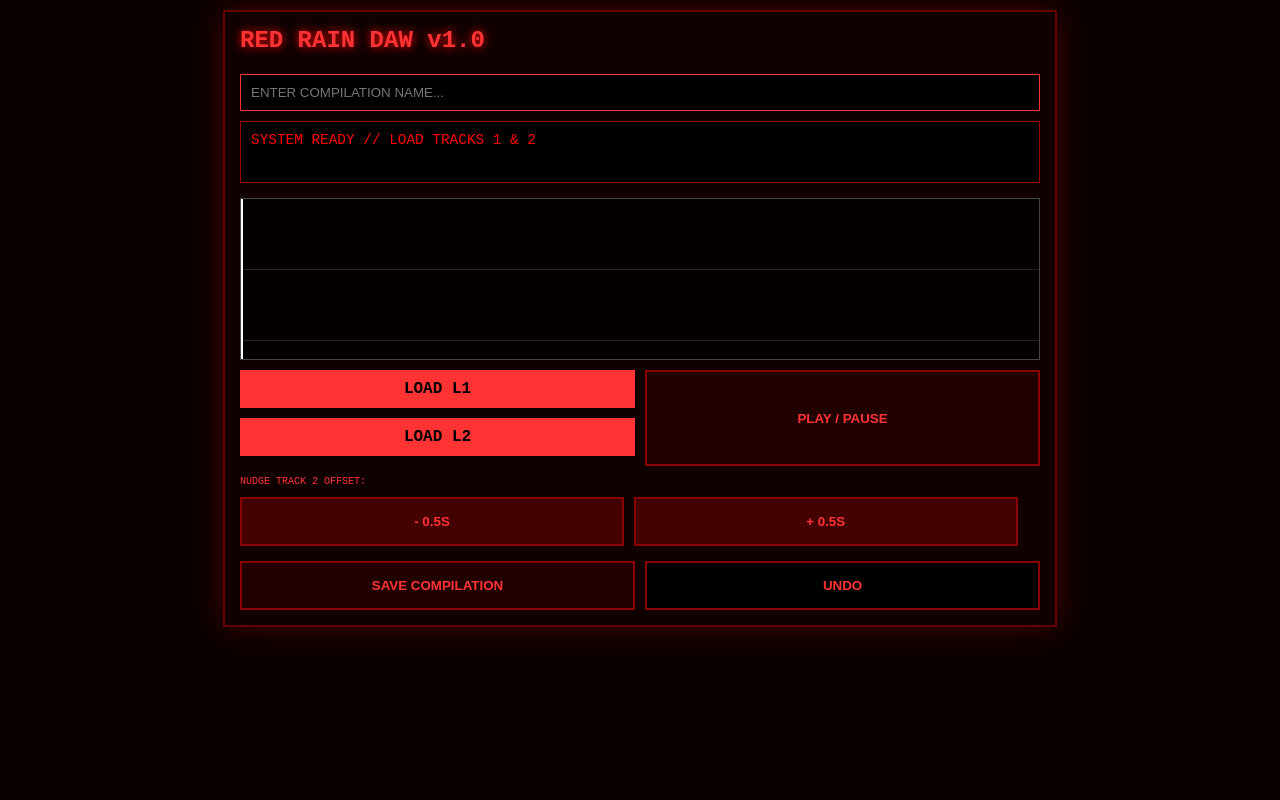
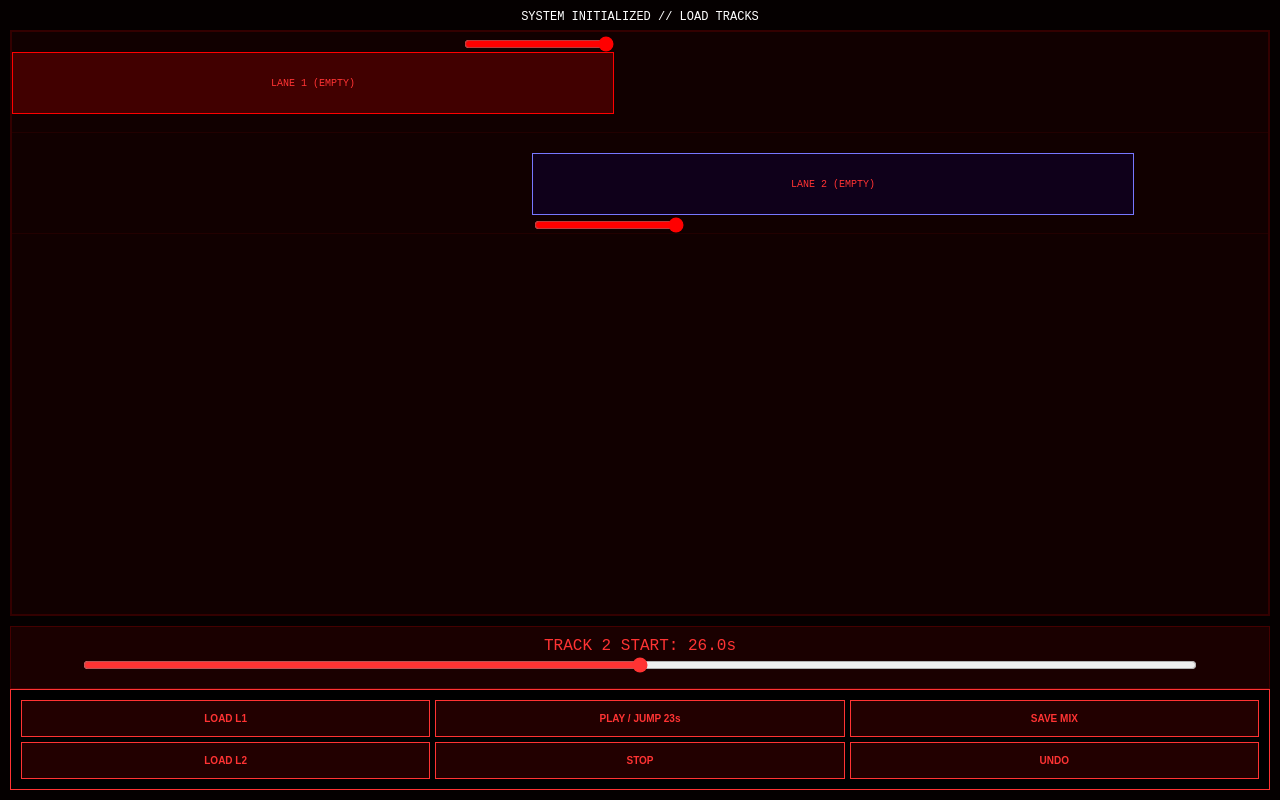
Before and after one commit to mickyblack78/Lyria-app, a plain HTML site: page index.html in a window 1280 px wide. Drawn offline with Linux system fonts and the light colour scheme.

Commit message:
Update index.html

```diff
--- a/index.html
+++ b/index.html
@@ -2,212 +2,193 @@
 <html lang="en">
 <head>
     <meta charset="UTF-8">
-    <meta name="viewport" content="width=device-width, initial-scale=1.0">
-    <title>RED RAIN: DUAL-LANE EDITOR</title>
+    <meta name="viewport" content="width=device-width, initial-scale=1.0, maximum-scale=1.0, user-scalable=no">
+    <title>RED RAIN: STAGGERED DAW</title>
     <style>
-        body { background: #0a0000; color: #ff3333; font-family: 'Courier New', monospace; margin: 0; padding: 10px; user-select: none; }
-        .studio-box { border: 2px solid #600; background: #110000; padding: 15px; max-width: 800px; margin: auto; box-shadow: 0 0 30px #400; }
-        #display { background: #000; border: 1px solid #900; padding: 10px; margin-bottom: 15px; font-size: 0.9em; min-height: 40px; color: #f00; }
+        /* SECTOR 3: UI & VISUALS (THE SKIN) */
+        body { background: #050000; color: #ff3333; font-family: 'Courier New', monospace; margin: 0; overflow: hidden; touch-action: manipulation; }
+        .studio { display: flex; flex-direction: column; height: 100vh; padding: 10px; box-sizing: border-box; }
 
-        /* The Timeline Lanes */
-        .timeline { position: relative; background: #050000; border: 1px solid #444; height: 160px; margin: 10px 0; overflow-x: auto; overflow-y: hidden; white-space: nowrap; }
-        .lane { height: 70px; border-bottom: 1px solid #222; position: relative; width: 2000px; }
-        .clip { position: absolute; height: 60px; background: rgba(150, 0, 0, 0.6); border: 2px solid #f00; top: 5px; color: #fff; font-size: 10px; padding: 5px; box-sizing: border-box; overflow: hidden; }
-        .playhead { position: absolute; top: 0; bottom: 0; width: 2px; background: #fff; z-index: 10; pointer-events: none; }
+        /* The Timeline */
+        .timeline-container { flex-grow: 1; position: relative; background: #110000; border: 2px solid #300; overflow-x: auto; margin-bottom: 10px; }
+        .lane { height: 100px; position: relative; width: 3000px; border-bottom: 1px solid #200; }
 
-        .controls { display: grid; grid-template-columns: 1fr 1fr; gap: 10px; }
-        .btn { padding: 15px; background: #200; color: #f33; border: 2px solid #800; font-weight: bold; cursor: pointer; text-transform: uppercase; }
-        .btn:active { background: #800; color: #fff; }
-        .nudge-btn { background: #400; width: 48%; }
+        /* The Clips */
+        .clip { position: absolute; height: 60px; top: 20px; background: rgba(255, 0, 0, 0.2); border: 1px solid #f00; display: flex; align-items: center; justify-content: center; font-size: 10px; pointer-events: none; }
+        .clip.track2 { border-color: #77f; background: rgba(0, 0, 255, 0.1); } /* Blue for Lane 2 trials */
 
-        input[type="text"] { background: #000; border: 1px solid #f33; color: #f33; padding: 10px; width: 100%; box-sizing: border-box; margin: 10px 0; }
-        .file-label { display: block; background: #ff3333; color: #000; padding: 10px; text-align: center; font-weight: bold; cursor: pointer; margin-bottom: 10px; }
-        input[type="file"] { display: none; }
+        /* Sliders Anchored to Tracks */
+        .vol-slider { position: absolute; width: 150px; height: 20px; accent-color: #f00; z-index: 5; }
+
+        /* Control Panel */
+        .controls { background: #000; border: 1px solid #f33; padding: 10px; display: grid; grid-template-columns: 1fr 1fr 1fr; gap: 5px; }
+        .btn { padding: 12px; background: #200; color: #f33; border: 1px solid #f33; font-weight: bold; font-size: 10px; }
+        .nudge-panel { grid-column: span 3; background: #1a0000; padding: 10px; border: 1px solid #400; text-align: center; }
+        #nudge-range { width: 90%; accent-color: #f33; }
+        #display { font-size: 12px; height: 20px; text-align: center; color: #fff; }
     </style>
 </head>
 <body>
 
-<div class="studio-box">
-    <h2 style="margin:0 0 10px 0; text-shadow: 0 0 10px #f00;">RED RAIN DAW v1.0</h2>
+<div class="studio">
+    <div id="display">SYSTEM INITIALIZED // LOAD TRACKS</div>
 
-    <input type="text" id="proj-name" placeholder="ENTER COMPILATION NAME...">
+    <div class="timeline-container" id="tl-cont">
+        <div class="lane" id="lane1">
+            <div id="clip1" class="clip" style="left:0; width:600px;">LANE 1 (EMPTY)</div>
+            <input type="range" id="vol1" class="vol-slider" style="left:450px; top:0;" min="0" max="1" step="0.01" value="1">
+        </div>
 
-    <div id="display">SYSTEM READY // LOAD TRACKS 1 & 2</div>
+        <div class="lane" id="lane2">
+            <div id="clip2" class="clip track2" style="left:520px; width:600px;">LANE 2 (EMPTY)</div>
+            <input type="range" id="vol2" class="vol-slider" style="left:520px; top:80px;" min="0" max="1" step="0.01" value="1">
+        </div>
+    </div>
 
-    <div class="timeline" id="tl">
-        <div class="playhead" id="ph"></div>
-        <div class="lane" id="lane1"></div>
-        <div class="lane" id="lane2"></div>
+    <div class="nudge-panel">
+        <label>TRACK 2 START: <span id="offset-val">26.0</span>s</label><br>
+        <input type="range" id="nudge-range" min="20" max="32" step="0.1" value="26">
     </div>
 
     <div class="controls">
-        <div>
-            <label class="file-label">LOAD L1<input type="file" onchange="loadClip(1, this)"></label>
-            <label class="file-label">LOAD L2<input type="file" onchange="loadClip(2, this)"></label>
-        </div>
-        <div>
-            <button class="btn" style="width:100%; height:100%;" onclick="togglePlay()">PLAY / PAUSE</button>
-        </div>
-    </div>
-
-    <div style="margin-top:10px;">
-        <p style="font-size:10px;">NUDGE TRACK 2 OFFSET:</p>
-        <button class="btn nudge-btn" onclick="nudge(-0.5)">- 0.5s</button>
-        <button class="btn nudge-btn" onclick="nudge(0.5)">+ 0.5s</button>
-    </div>
-
-    <div style="margin-top:15px; display: flex; gap: 10px;">
-        <button class="btn" style="flex:1;" onclick="exportMix()">SAVE COMPILATION</button>
-        <button class="btn" style="flex:1; background: #000;" onclick="undo()">UNDO</button>
+        <button class="btn" onclick="document.getElementById('f1').click()">LOAD L1</button>
+        <button class="btn" onclick="togglePlay()">PLAY / JUMP 23s</button>
+        <button class="btn" onclick="exportMix()">SAVE MIX</button>
+        <input type="file" id="f1" hidden onchange="loadTrack(1, this)">
+        <input type="file" id="f2" hidden onchange="loadTrack(2, this)">
+        <button class="btn" onclick="document.getElementById('f2').click()">LOAD L2</button>
+        <button class="btn" onclick="stopAll()">STOP</button>
+        <button class="btn" onclick="undo()">UNDO</button>
     </div>
 </div>
 
 <script>
+    /* SECTOR 1: AUDIO ENGINE */
     let actx = new (window.AudioContext || window.webkitAudioContext)();
     let clips = { 1: null, 2: null };
-    let offsets = { 1: 0, 2: 26.0 }; // Defaulting Track 2 to start at 26s
-    let isPlaying = false;
-    let startTime = 0;
-    let pausedAt = 0;
+    let gains = { 1: actx.createGain(), 2: actx.createGain() };
+    let sources = { 1: null, 2: null };
+    let offsets = { 1: 0, 2: 26.0 };
     let history = [];
 
-    function updateDisplay(msg) { document.getElementById('display').innerText = msg; }
+    /* SECTOR 2: TIMELINE & NUDGE */
+    const nudgeSlider = document.getElementById('nudge-range');
+    const offsetDisplay = document.getElementById('offset-val');
+    const track2Block = document.getElementById('clip2');
+    const vol2Slider = document.getElementById('vol2');
 
-    async function loadClip(lane, input) {
-        if (!input.files[0]) return;
-        saveState(); // For Undo
+    nudgeSlider.oninput = () => {
+        saveState();
+        offsets[2] = parseFloat(nudgeSlider.value);
+        offsetDisplay.innerText = offsets[2].toFixed(1);
+        updateVisuals();
+    };
+
+    function updateVisuals() {
+        const pxPerSec = 20; // Scale: 20 pixels = 1 second
+        track2Block.style.left = (offsets[2] * pxPerSec) + "px";
+        vol2Slider.style.left = (offsets[2] * pxPerSec) + "px";
+    }
+
+    async function loadTrack(lane, input) {
         const file = input.files[0];
+        if (!file) return;
+        document.getElementById('display').innerText = "DECODING " + file.name + "...";
+
         const arrayBuf = await file.arrayBuffer();
         const audioBuf = await actx.decodeAudioData(arrayBuf);
+        clips[lane] = audioBuf;
 
-        clips[lane] = { buffer: audioBuf, name: file.name };
-        renderTimeline();
-        updateDisplay(`LANE ${lane} LOADED: ${file.name}`);
-    }
-
-    function renderTimeline() {
-        [1, 2].forEach(lane => {
-            const el = document.getElementById(`lane${lane}`);
-            el.innerHTML = '';
-            if (clips[lane]) {
-                const div = document.createElement('div');
-                div.className = 'clip';
-                div.style.left = (offsets[lane] * 20) + 'px'; // 20px per second
-                div.style.width = (clips[lane].buffer.duration * 20) + 'px';
-                div.innerText = clips[lane].name;
-                el.appendChild(div);
-            }
-        });
-    }
-
-    function nudge(val) {
-        saveState();
-        offsets[2] = Math.max(0, offsets[2] + val);
-        updateDisplay(`TRACK 2 OFFSET: ${offsets[2].toFixed(1)}s`);
-        renderTimeline();
-        if(isPlaying) { togglePlay(); togglePlay(); } // Restart to hear change
+        document.getElementById(`clip${lane}`).innerText = file.name;
+        document.getElementById('display').innerText = "LOADED: " + lane;
     }
 
     function togglePlay() {
-        if (isPlaying) {
-            actx.suspend();
-            isPlaying = false;
-        } else {
-            if (actx.state === 'suspended') {
-                actx.resume();
-            } else {
-                playClips();
+        stopAll();
+        // The "Jump to 23s" Logic:
+        const startTime = actx.currentTime;
+        const jumpTo = 23;
+
+        [1, 2].forEach(lane => {
+            if (clips[lane]) {
+                sources[lane] = actx.createBufferSource();
+                sources[lane].buffer = clips[lane];
+
+                // Route through volume sliders
+                const vol = document.getElementById(`vol${lane}`).value;
+                gains[lane].gain.value = vol;
+                sources[lane].connect(gains[lane]);
+                gains[lane].connect(actx.destination);
+
+                // Calculate when this track should start relative to 23s
+                let startDelay = offsets[lane] - jumpTo;
+                let offsetInFile = jumpTo - offsets[lane];
+
+                if (startDelay < 0) {
+                    // Track already started by 23s, start mid-file
+                    sources[lane].start(startTime, Math.abs(startDelay));
+                } else {
+                    // Track hasn't started yet, schedule it for later
+                    sources[lane].start(startTime + startDelay);
+                }
             }
-            isPlaying = true;
-            animatePlayhead();
-        }
+        });
+        document.getElementById('display').innerText = "PLAYING FROM 23s...";
     }
 
-    function playClips() {
-        [1, 2].forEach(lane => {
-            if (clips[lane]) {
-                const source = actx.createBufferSource();
-                source.buffer = clips[lane].buffer;
-                source.connect(actx.destination);
-                source.start(actx.currentTime, 0);
-                // Note: Simplified playback for mobile preview
-            }
-        });
+    function stopAll() {
+        [1, 2].forEach(l => { if(sources[l]) { try{sources[l].stop()}catch(e){} } });
+        document.getElementById('display').innerText = "STOPPED";
     }
 
-    function animatePlayhead() {
-        if (!isPlaying) return;
-        let pos = (actx.currentTime % 60) * 20;
-        document.getElementById('ph').style.left = pos + 'px';
-        requestAnimationFrame(animatePlayhead);
-    }
-
-    function saveState() {
-        history.push(JSON.stringify({ offsets: {...offsets} }));
-        if (history.length > 10) history.shift();
-    }
-
-    function undo() {
-        if (history.length > 0) {
-            const state = JSON.parse(history.pop());
-            offsets = state.offsets;
-            renderTimeline();
-            updateDisplay("UNDO PERFORMED");
-        }
-    }
-
+    /* SECTOR 4: EXPORTER */
     async function exportMix() {
-        const name = document.getElementById('proj-name').value || "RED_RAIN_MIX";
-        updateDisplay("RENDERING FINAL TRACK...");
-
-        const duration = Math.max(
-            (clips[1] ? clips[1].buffer.duration : 0),
-            (clips[2] ? offsets[2] + clips[2].buffer.duration : 0)
-        );
-
+        document.getElementById('display').innerText = "RENDERING...";
+        const duration = Math.max(30, offsets[2] + 30);
         const offCtx = new OfflineAudioContext(2, 44100 * duration, 44100);
 
         [1, 2].forEach(lane => {
             if (clips[lane]) {
-                const source = offCtx.createBufferSource();
-                source.buffer = clips[lane].buffer;
-                source.connect(offCtx.destination);
-                source.start(offsets[lane]);
+                const s = offCtx.createBufferSource();
+                s.buffer = clips[lane];
+                const g = offCtx.createGain();
+                g.gain.value = document.getElementById(`vol${lane}`).value;
+                s.connect(g);
+                g.connect(offCtx.destination);
+                s.start(offsets[lane]);
             }
         });
 
-        const rendered = await offCtx.startRendering();
-        const blob = new Blob([bufferToWav(rendered)], { type: 'audio/wav' });
-        const url = URL.createObjectURL(blob);
+        const res = await offCtx.startRendering();
+        const blob = new Blob([bufferToWav(res)], {type:'audio/wav'});
         const a = document.createElement('a');
-        a.href = url;
-        a.download = `${name}.wav`;
+        a.href = URL.createObjectURL(blob);
+        a.download = "X200_STAGGER_MIX.wav";
         a.click();
-        updateDisplay("COMPILATION SAVED.");
+        document.getElementById('display').innerText = "SAVED TO DOWNLOADS";
     }
 
-    // Standard Wav Encoder
+    function saveState() {
+        if(history.length > 20) history.shift();
+        history.push(offsets[2]);
+    }
+
+    function undo() {
+        if(history.length > 0) {
+            offsets[2] = history.pop();
+            nudgeSlider.value = offsets[2];
+            offsetDisplay.innerText = offsets[2].toFixed(1);
+            updateVisuals();
+        }
+    }
+
     function bufferToWav(abuffer) {
-        let numOfChan = abuffer.numberOfChannels,
-            length = abuffer.length * numOfChan * 2 + 44,
-            buffer = new ArrayBuffer(length),
-            view = new DataView(buffer),
-            channels = [], i, sample, offset = 0, pos = 0;
+        let numOfChan = abuffer.numberOfChannels, length = abuffer.length * numOfChan * 2 + 44, buffer = new ArrayBuffer(length), view = new DataView(buffer), channels = [], i, sample, offset = 0, pos = 0;
         function setUint32(d) { view.setUint32(pos, d, true); pos += 4; }
         function setUint16(d) { view.setUint16(pos, d, true); pos += 2; }
-        setUint32(0x46464952); setUint32(length - 8); setUint32(0x45564157);
-        setUint32(0x20746d66); setUint32(16); setUint16(1); setUint16(numOfChan);
-        setUint32(abuffer.sampleRate); setUint32(abuffer.sampleRate * 2 * numOfChan);
-        setUint16(numOfChan * 2); setUint16(16); setUint32(0x61746164); setUint32(length - pos - 4);
+        setUint32(0x46464952); setUint32(length - 8); setUint32(0x45564157); setUint32(0x20746d66); setUint32(16); setUint16(1); setUint16(numOfChan); setUint32(abuffer.sampleRate); setUint32(abuffer.sampleRate * 2 * numOfChan); setUint16(numOfChan * 2); setUint16(16); setUint32(0x61746164); setUint32(length - pos - 4);
         for (i = 0; i < abuffer.numberOfChannels; i++) channels.push(abuffer.getChannelData(i));
-        while (pos < length) {
-            for (i = 0; i < numOfChan; i++) {
-                sample = Math.max(-1, Math.min(1, channels[i][offset]));
-                view.setInt16(pos, sample < 0 ? sample * 0x8000 : sample * 0x7FFF, true);
-                pos += 2;
-            }
-            offset++;
-        }
+        while (pos < length) { for (i = 0; i < numOfChan; i++) { sample = Math.max(-1, Math.min(1, channels[i][offset])); view.setInt16(pos, sample < 0 ? sample * 0x8000 : sample * 0x7FFF, true); pos += 2; } offset++; }
         return buffer;
     }
 </script>
```
